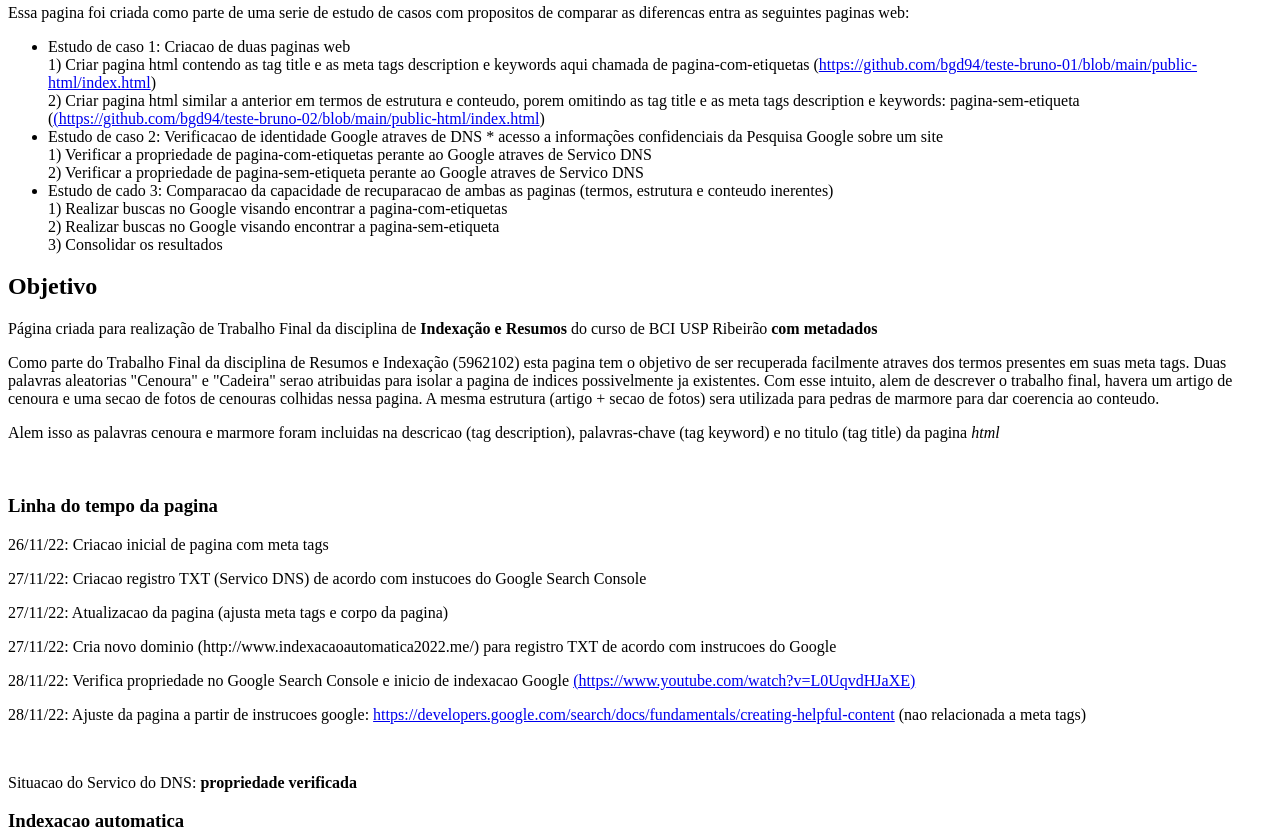
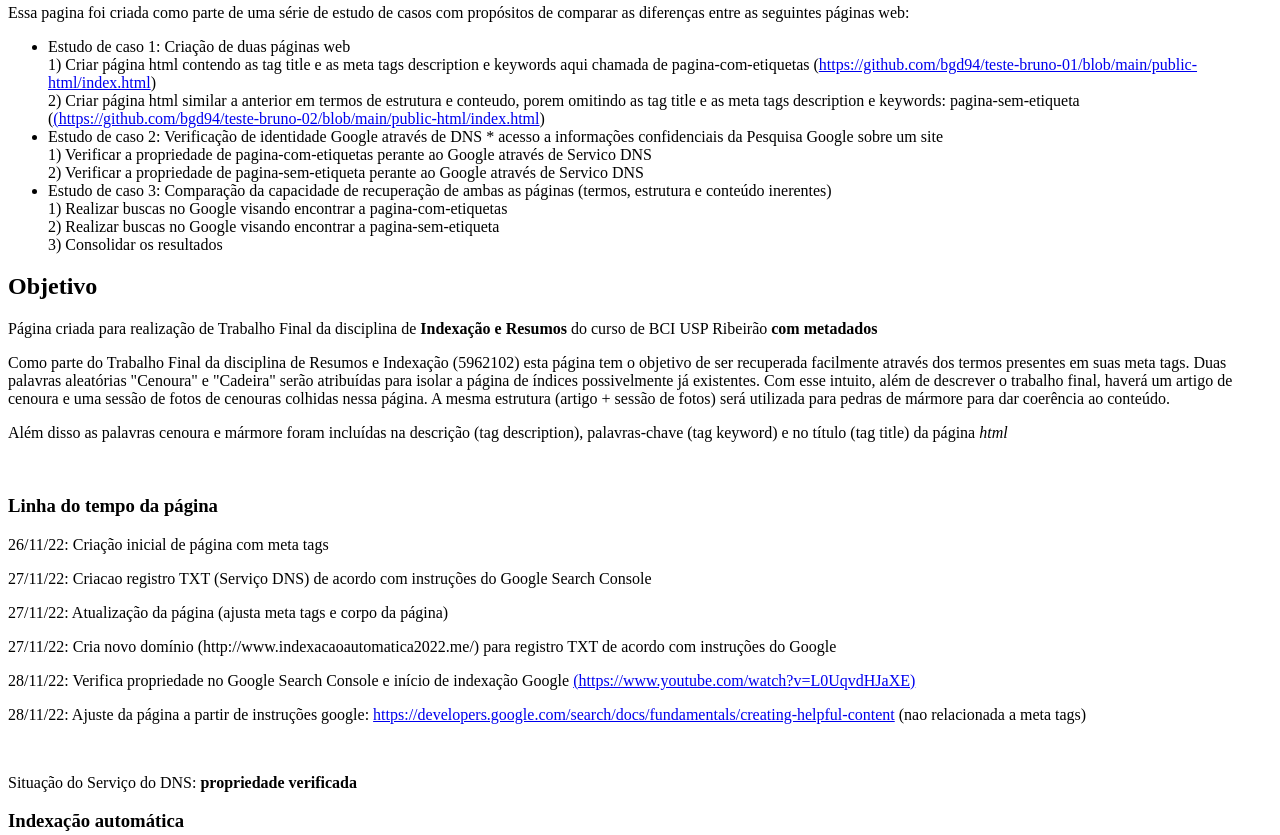
Before and after one commit to bgd94/bgd94-teste-bruno-01, a website: page public-html/index.html in a window 1280 px wide. Shown: the part 319-1154 px from the top of the page. Drawn offline with Linux system fonts and the light colour scheme.

Commit message:
Update index.html

```diff
--- a/public-html/index.html
+++ b/public-html/index.html
@@ -42,17 +42,17 @@
          </article>
          <article>
             <h2>Propósito da página</h2>
-            <p>Essa pagina foi criada como parte de uma serie de estudo de casos com propositos de comparar as diferencas entra as seguintes paginas web:
+            <p>Essa pagina foi criada como parte de uma série de estudo de casos com propósitos de comparar as diferenças entre as seguintes páginas web:
             <ul>
-               <li>Estudo de caso 1: Criacao de duas paginas web<br>
-                  1) Criar pagina html contendo as tag title e as meta tags description e keywords aqui chamada de pagina-com-etiquetas (<a href="https://github.com/bgd94/teste-bruno-01/blob/main/public-html/index.html" alt="indexacao cenoura">https://github.com/bgd94/teste-bruno-01/blob/main/public-html/index.html</a>) <br>
-                  2) Criar pagina html similar a anterior em termos de estrutura e conteudo, porem omitindo as tag title e as meta tags description e keywords: pagina-sem-etiqueta (<a href="https://github.com/bgd94/teste-bruno-02/blob/main/public-html/index.html" alt="indexacao cadeira">(https://github.com/bgd94/teste-bruno-02/blob/main/public-html/index.html</a>)
+               <li>Estudo de caso 1: Criação de duas páginas web<br>
+                  1) Criar página html contendo as tag title e as meta tags description e keywords aqui chamada de pagina-com-etiquetas (<a href="https://github.com/bgd94/teste-bruno-01/blob/main/public-html/index.html" alt="indexacao cenoura">https://github.com/bgd94/teste-bruno-01/blob/main/public-html/index.html</a>) <br>
+                  2) Criar página html similar a anterior em termos de estrutura e conteudo, porem omitindo as tag title e as meta tags description e keywords: pagina-sem-etiqueta (<a href="https://github.com/bgd94/teste-bruno-02/blob/main/public-html/index.html" alt="indexacao cadeira">(https://github.com/bgd94/teste-bruno-02/blob/main/public-html/index.html</a>)
                </li>
-               <li>Estudo de caso 2: Verificacao de identidade Google atraves de DNS * acesso a informações confidenciais da Pesquisa Google sobre um site    <br>
-                  1) Verificar a propriedade de pagina-com-etiquetas perante ao Google atraves de Servico DNS    <br>
-                  2) Verificar a propriedade de pagina-sem-etiqueta perante ao Google atraves de Servico DNS
+               <li>Estudo de caso 2: Verificação de identidade Google através de DNS * acesso a informações confidenciais da Pesquisa Google sobre um site    <br>
+                  1) Verificar a propriedade de pagina-com-etiquetas perante ao Google através de Servico DNS    <br>
+                  2) Verificar a propriedade de pagina-sem-etiqueta perante ao Google através de Servico DNS
                </li>
-               <li>Estudo de cado 3: Comparacao da capacidade de recuparacao de ambas as paginas (termos, estrutura e conteudo inerentes)    <br>
+               <li>Estudo de caso 3: Comparação da capacidade de recuperação de ambas as páginas (termos, estrutura e conteúdo inerentes)    <br>
                   1) Realizar buscas no Google visando encontrar a pagina-com-etiquetas     <br>
                   2) Realizar buscas no Google visando encontrar a pagina-sem-etiqueta    <br>
                   3) Consolidar os resultados
@@ -65,30 +65,30 @@
             <p> Página criada para realização de Trabalho Final da disciplina de <b>Indexação e Resumos</b> do curso de BCI USP Ribeirão
                <b>com metadados</b>
             </p>
-            <p>Como parte do Trabalho Final da disciplina de Resumos e Indexação (5962102) esta pagina tem o objetivo de ser recuperada facilmente atraves dos
-               termos presentes em suas meta tags. Duas palavras aleatorias "Cenoura" e "Cadeira" serao atribuidas para isolar a pagina de indices possivelmente
-               ja existentes. Com esse intuito, alem de descrever o trabalho final, havera um artigo de cenoura e uma secao de fotos de cenouras colhidas nessa
-               pagina. A mesma estrutura (artigo + secao de fotos) sera utilizada para pedras de marmore para dar coerencia ao conteudo.
+            <p>Como parte do Trabalho Final da disciplina de Resumos e Indexação (5962102) esta página tem o objetivo de ser recuperada facilmente através dos
+               termos presentes em suas meta tags. Duas palavras aleatórias "Cenoura" e "Cadeira" serão atribuídas para isolar a página de índices possivelmente
+               já existentes. Com esse intuito, além de descrever o trabalho final, haverá um artigo de cenoura e uma sessão de fotos de cenouras colhidas nessa
+               página. A mesma estrutura (artigo + sessão de fotos) será utilizada para pedras de mármore para dar coerência ao conteúdo.
             </p>
-            <p>Alem isso as palavras cenoura e marmore foram incluidas na descricao (tag description), palavras-chave (tag keyword) e no titulo (tag title) da pagina <i>html</i></p>
+            <p>Além disso as palavras cenoura e mármore foram incluídas na descrição (tag description), palavras-chave (tag keyword) e no título (tag title) da página <i>html</i></p>
          </article>
          <br>
          <section>
-            <h3>Linha do tempo da pagina</h3>
-            <p>26/11/22: Criacao inicial de pagina com meta tags</p>
-            <p>27/11/22: Criacao registro TXT (Servico DNS) de acordo com instucoes do Google Search Console </p>
-            <p>27/11/22: Atualizacao da pagina (ajusta meta tags e corpo da pagina)</p>
-            <p>27/11/22: Cria novo dominio (http://www.indexacaoautomatica2022.me/) para registro TXT de acordo com instrucoes do Google</p>
-            <p>28/11/22: Verifica propriedade no Google Search Console e inicio de indexacao Google <a href="https://www.youtube.com/watch?v=L0UqvdHJaXE" alt="5952102">(https://www.youtube.com/watch?v=L0UqvdHJaXE)</a> </p>
-            <p>28/11/22: Ajuste da pagina a partir de instrucoes google: <a href="https://developers.google.com/search/docs/fundamentals/creating-helpful-content" alt="trabalho final, cadeira">https://developers.google.com/search/docs/fundamentals/creating-helpful-content</a> (nao relacionada a meta tags)</p>
+            <h3>Linha do tempo da página</h3>
+            <p>26/11/22: Criação inicial de página com meta tags</p>
+            <p>27/11/22: Criacao registro TXT (Serviço DNS) de acordo com instruções do Google Search Console </p>
+            <p>27/11/22: Atualização da página (ajusta meta tags e corpo da página)</p>
+            <p>27/11/22: Cria novo domínio (http://www.indexacaoautomatica2022.me/) para registro TXT de acordo com instruções do Google</p>
+            <p>28/11/22: Verifica propriedade no Google Search Console e início de indexação Google <a href="https://www.youtube.com/watch?v=L0UqvdHJaXE" alt="5952102">(https://www.youtube.com/watch?v=L0UqvdHJaXE)</a> </p>
+            <p>28/11/22: Ajuste da página a partir de instruções google: <a href="https://developers.google.com/search/docs/fundamentals/creating-helpful-content" alt="trabalho final, cadeira">https://developers.google.com/search/docs/fundamentals/creating-helpful-content</a> (nao relacionada a meta tags)</p>
             <br>
-            <p>Situacao do Servico do DNS: <b>propriedade verificada</b>
+            <p>Situação do Serviço do DNS: <b> propriedade verificada</b>
          </section>
          <section>
-            <h3>Indexacao automatica</h3>
+            <h3>Indexação automática</h3>
             <p>A Indexação é um processo intelectual de análise de um documento e de representação dos aspectos através dos quais ele pode ser procurado.</p>
             <p>A indexação assume uma posição decisiva como instrumento de agregação de valor para disponibilização de um conhecimento registrado, pois os termos escolhidos passam a ser representantes ou substitutos das ideias dos autores (GUIMARÃES, 2004). </p>
-            <p>GUIMARÃES, J. A. C. As politicas de indexação como elemento para gestão do conhecimento nas organizações. IN: VODOTTI, S. A. B. G. (coord.). Tecnologia e conteúdos informacionais: abordagens teóricas e práticas. São Paulo: Polis, 2004.</p>
+            <p>GUIMARÃES, J. A. C. As políticas de indexação como elemento para gestão do conhecimento nas organizações. IN: VODOTTI, S. A. B. G. (coord.). Tecnologia e conteúdos informacionais: abordagens teóricas e práticas. São Paulo: Polis, 2004.</p>
             <br><a href="" alt="">Indexacao Automatica no Wikipedia.com</a><br>
             <img src="" alt="indexacao automatica">
          </section>
@@ -106,15 +106,15 @@
          <section>
          <section>
          <h3>Cenoura</h3>
-         <p>E correto afirmar que a cenoura e uma Planta herbácea, de folhas rendilhadas e raiz aromática, fusiforme,
+         <p>É correto afirmar que a cenoura é uma Planta herbácea, de folhas rendilhadas e raiz aromática, fusiforme,
             de cor alaranjada, ambas comestíveis, e flores brancas ou amareladas, cultivada pelo seu alto valor nutritivo. De qualquer
-            maneira a planta e tem diversar dimensoes na culinaria e agricultura.
+            maneira a planta e tem diversas dimensões na culinária e agricultura.
          </p>
-         <p>Aparentemente inocente a planta pode causar choques de inflacao e preco na sociedade devido a questoes economicas contemporaneas
+         <p>Aparentemente inocente a planta pode causar choques de inflação e preço na sociedade devido a questões econômicas contemporâneas
             <a href="https://jc.ne10.uol.com.br/colunas/consumidor/2022/03/14962609-por-que-a-cenoura-esta-tao-cara.html">
             Por que a cenoura está tão cara?</a>
          </p>
-         <p>Abaixo temos mais detalhes e examplos sobre cenoura:</p>
+         <p>Abaixo temos mais detalhes e exemplos sobre cenoura:</p>
          <br><a href="https://pt.wikipedia.org/wiki/Cenoura" alt="cenoura">Cenoura no Wikipedia.com</a><br>
          <img src="https://www.infoescola.com/wp-content/uploads/2010/08/cenoura_250834906-1000x667.jpg" alt="cenoura">
          <div class="gallery">
```
